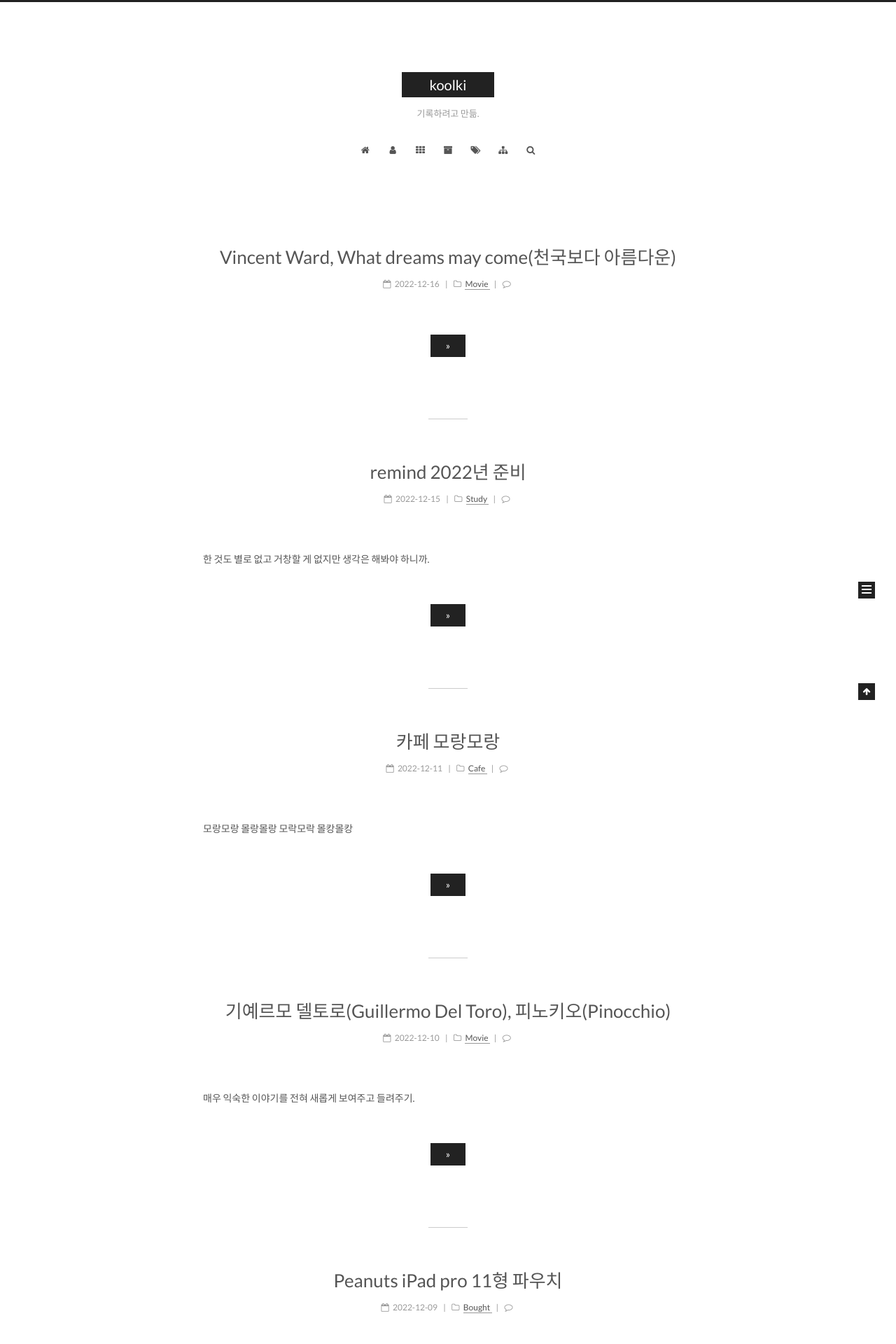
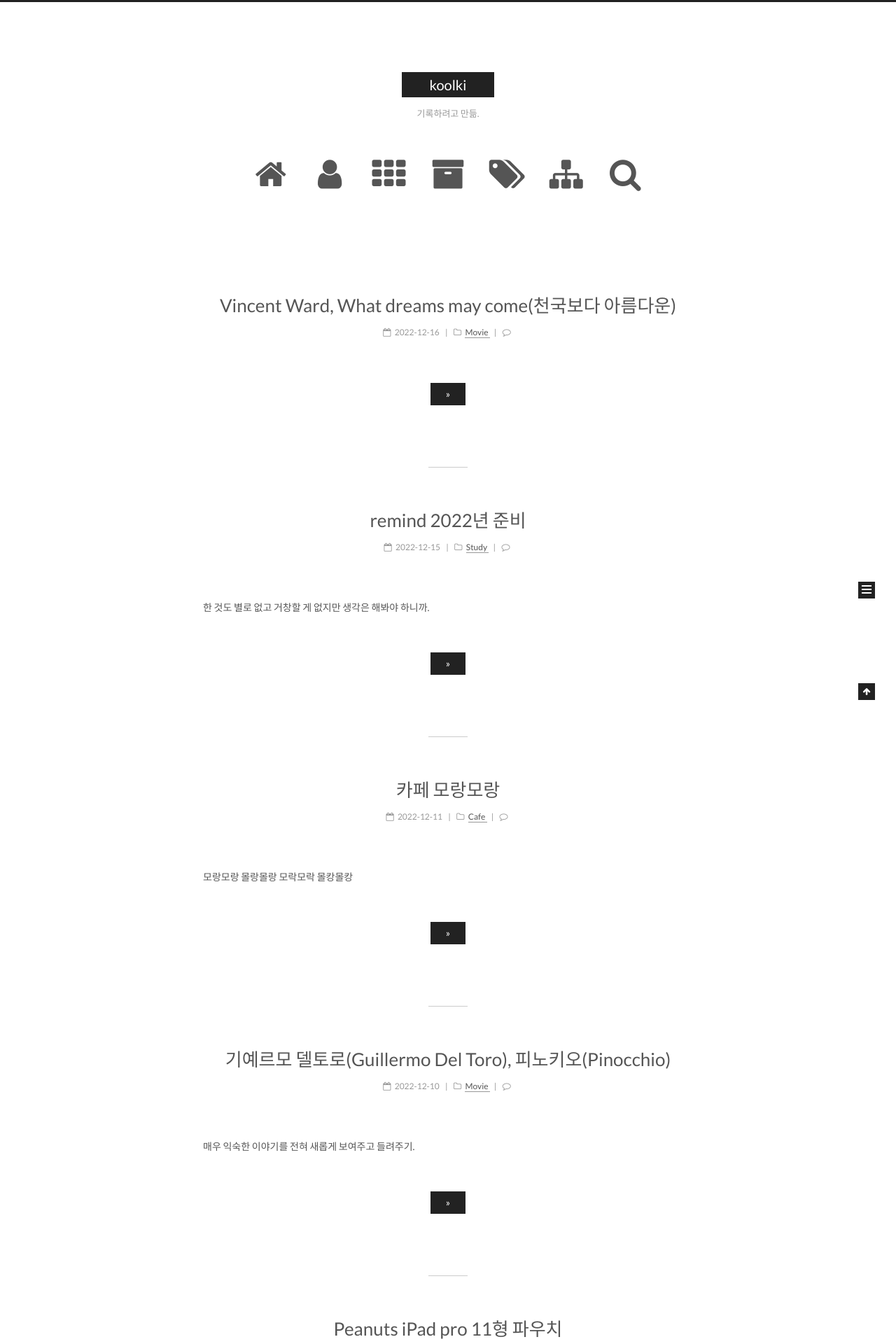
Before and after one commit to koolki/koolki.github.io, a Jekyll site: the page built from index.html, in a window 1280 px wide. Shown: the top 1920 px of the page at 70% size. Built offline with Jekyll 4.4.1, drawn with Linux system fonts in a browser that asks for light colours; the list of posts is cut into pages by our own code; comment, search, counter and statistics services are not loaded.

Commit message:
modified

```diff
--- a/_sass/_common/components/header/menu.scss
+++ b/_sass/_common/components/header/menu.scss
@@ -17,7 +17,7 @@
 
   a {
     display: block;
-    font-size: 13px;
+    font-size: 48px;
     line-height: inherit;
     border-bottom: 1px solid $menu-link-border;
     transition-property: border-color;
```
